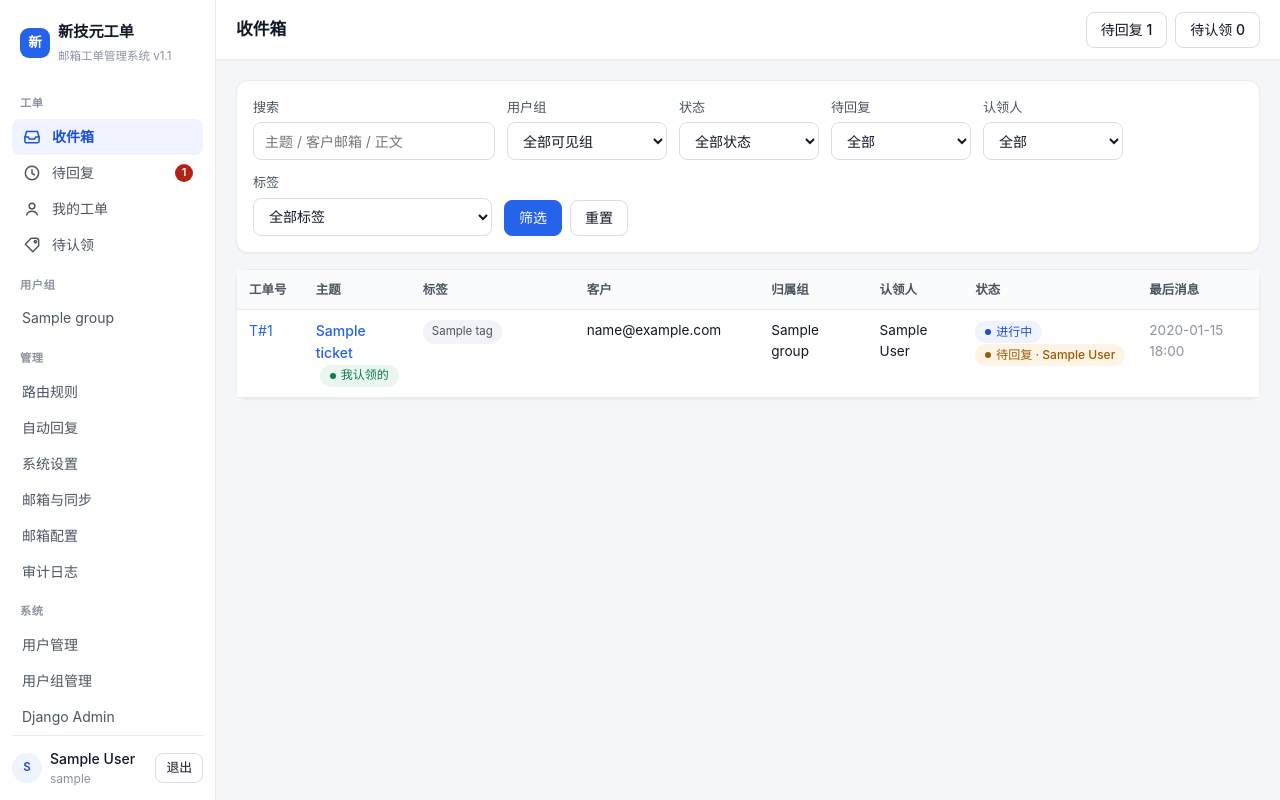
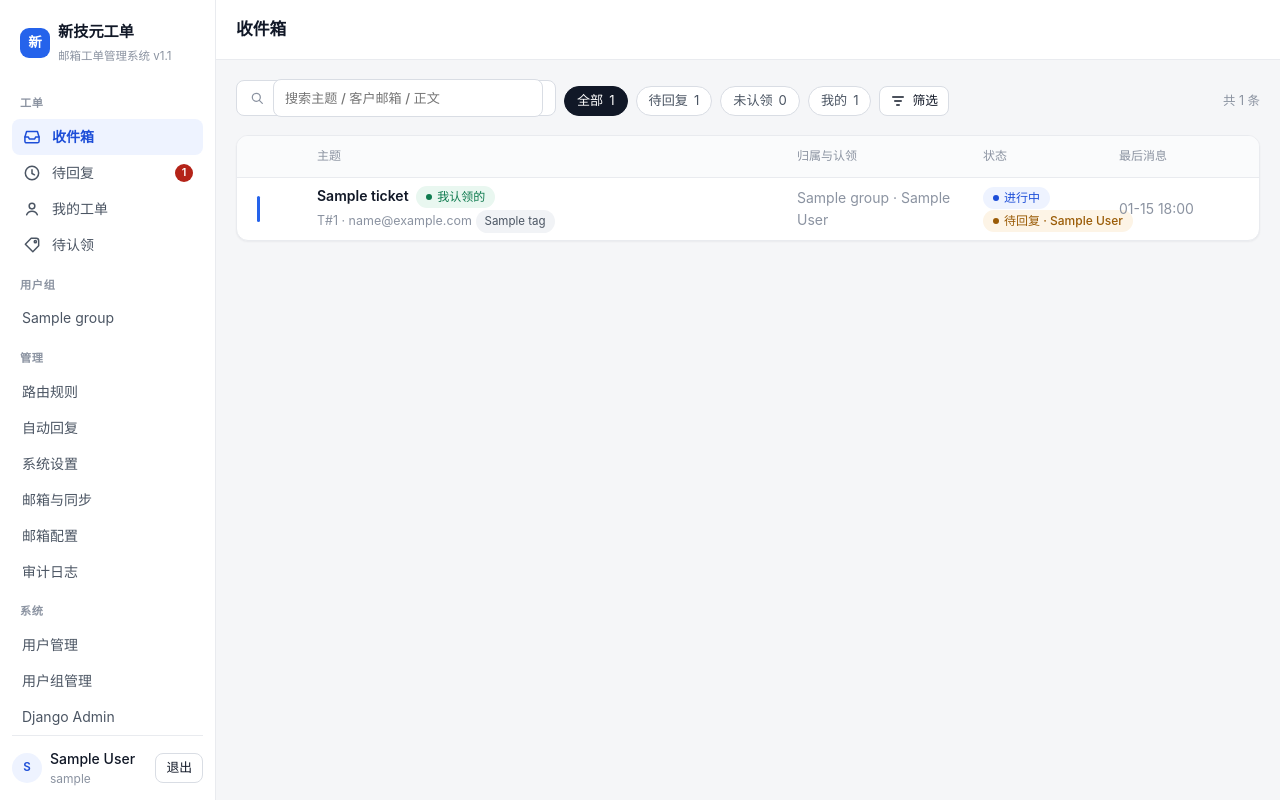
Before and after one commit to ixiqiu/OriDesk, a Django app: page / in a window 1280 px wide. Run offline with Django 5.2, Linux system fonts and the light colour scheme; a user stored in the database is signed in; tables that the repository leaves empty hold one stand-in row (values such as "Sample post").

Commit message:
[tickets] 列表页重做：卡片流 + 常驻搜索 + 筛选 chips + 底部弹层
设计重做第 2/3 步（第 1 步是设计系统与应用外壳）。原列表是 8 列表格 + 6 个筛选项平铺：
390px 视口下表格 708px 宽（横向溢出 1.8 倍）、筛选区高 311px，手机上先滚完筛选才看得到工单。

- templates/tickets/_inbox_table.html：改为 `.rows/.row` 宽松行列表 —— **同一份 DOM**，
  由 app.css 的 @media 在 ≤900px 摊成卡片（三行：主题 / 状态徽标+时间 / 归属与认领），
  不再用「表格 + 横向滚动」糊过去。行内信息重排：主题、T#·客户邮箱·标签角标、
  归属与认领、状态徽标、时间。
- templates/tickets/inbox.html：搜索常驻 + 常用筛选 chips（全部/待回复/未认领/我的，带计数）
  + 「筛选」按钮；其余 5 个筛选条件移入底部弹层（宽屏居中成对话框）。
  表单结构与 GET/HTMX 局部刷新（hx-select="#inbox-table"）保持不变，筛选字段仍随表单提交。
- apps/tickets/views.py：新增 `_scope_counts()` 供 chips 显示计数。**口径与 inbox() 里各
  scope 的过滤条件逐字一致**，避免出现"chip 显示 3 条、点进去 2 条"的自相矛盾。
- static/js/sheet.js（新增）+ app.css：弹层用原生 `<dialog>.showModal()` —— 遮罩、Esc
  关闭、焦点陷阱、背景惰性化全部交给浏览器，不自己写 scrim 与按键监听。
- static/css/app.css：补齐 `.ellipsis`（模板在用，v2 此前只保留了 `.truncate`）；
  窄屏卡片布局；列表工具条；`.badge-*` 统一为「浅底 + 深字 + 圆点」。
- docs/UI接口约定.md：登记新增的外壳/列表/弹层类名、弹层用法与静态资源指纹约定。

验证（本地起真实 Django + seed_demo 造 6 封工单，浏览器按 1280/390 渲染真实页面）：
- 桌面：行高 62px、chips 计数 6/2/2/3 与数据一致、弹层居中 520px、Esc 与关闭按钮均可关；
- 窄屏：同 6 个 `.row` 变 366×118 卡片，徽标与标题**不重叠**（实测几何），底部 Tab 常驻；
- 页面在 `ManifestStaticFilesStorage` 下渲染正常（静态资源已带指纹）。
- python -m pytest → 526 passed（其中 `test_inbox_row_shows_tags_with_overflow` 抓到并修正了
  我在改写时丢掉「…+N」溢出指示符的回归）。

```diff
--- a/apps/tickets/views.py
+++ b/apps/tickets/views.py
@@ -142,9 +142,28 @@
         "form": form,
         "groups": _selectable_groups(request.user),
         "tag_options": _tag_filter_options(request.user),
+        "scope_counts": _scope_counts(request.user),
     }
     template = "tickets/_inbox_table.html" if _is_htmx(request) else "tickets/inbox.html"
     return render(request, template, context)
+
+
+def _scope_counts(user) -> dict[str, int]:
+    """列表页 chips 上的计数。
+
+    口径必须与 inbox() 里各 scope 的过滤条件**逐字一致**，否则会出现"chip 显示 3 条、
+    点进去只有 2 条"这种自相矛盾的界面。因此这里刻意重复那三段过滤条件，
+    而不是去复用别处的近似统计。
+    """
+    visible = visible_tickets(user)
+    return {
+        "all": visible.count(),
+        "mine": visible.filter(assignee=user).count(),
+        "unassigned": visible.filter(assignee__isnull=True).exclude(status="closed").count(),
+        "awaiting": visible.filter(is_awaiting_reply=True)
+        .filter(Q(assignee__isnull=True) | Q(assignee=user))
+        .count(),
+    }
 
 
 def _tag_filter_options(user):
--- a/static/css/app.css
+++ b/static/css/app.css
@@ -249,19 +249,41 @@
 .chip:hover { background: var(--color-surface-2); text-decoration: none; }
 .chip-active { background: var(--color-text); border-color: var(--color-text); color: #fff; }
 
-/* ---------- 弹层（筛选 / 回复等） ---------- */
-.scrim { position: fixed; inset: 0; z-index: 40; background: rgba(17, 24, 39, .45); }
+/* ---------- 列表工具条：搜索 + 常用筛选 chips + 筛选入口 ---------- */
+.list-toolbar { display: flex; align-items: center; gap: 8px; flex-wrap: wrap; margin-bottom: 14px; }
+.list-search {
+  display: flex; align-items: center; gap: 8px; flex: 0 1 320px; min-width: 200px;
+  height: 36px; padding: 0 12px; background: var(--color-surface);
+  border: 1px solid var(--color-border-strong); border-radius: var(--radius-sm); color: var(--color-muted);
+}
+.list-search input { border: 0; min-height: 0; height: auto; padding: 0; background: transparent; }
+.list-search input:focus { outline: 0; }
+.list-search:focus-within { border-color: var(--color-primary); box-shadow: 0 0 0 3px #e4ecff; }
+.list-count { color: var(--color-muted); font-size: .78rem; margin-left: auto; }
+
+/* ---------- 底部弹层：原生 <dialog> 模态 ----------
+   用 dialog 而不是自己写遮罩：遮罩、Esc 关闭、焦点陷阱、惰性化背景都由浏览器负责。
+   _mockup 设计稿里的那版是纯静态演示，落地用这个更稳。 */
+.sheet-dialog {
+  border: 0; padding: 0; background: transparent;
+  width: 100%; max-width: 100%; margin: auto auto 0; max-height: 92vh;
+}
+.sheet-dialog::backdrop { background: rgba(17, 24, 39, .45); }
 .sheet {
-  position: fixed; z-index: 50; left: 0; right: 0; bottom: 0;
   background: var(--color-surface); border-radius: 18px 18px 0 0;
   box-shadow: 0 -10px 30px rgba(16, 24, 40, .18);
-  max-height: 88%; display: flex; flex-direction: column;
+  display: flex; flex-direction: column; max-height: 92vh;
 }
 .sheet-grip { width: 36px; height: 4px; border-radius: 2px; background: var(--color-border-strong); margin: 10px auto 2px; }
 .sheet-head { display: flex; align-items: center; justify-content: space-between; gap: 8px; padding: 12px 16px; }
 .sheet-head h2 { margin: 0; font-size: 1rem; }
 .sheet-body { padding: 0 16px 16px; overflow: auto; display: flex; flex-direction: column; gap: 14px; }
 .sheet-foot { display: flex; gap: 12px; padding: 12px 16px calc(16px + env(safe-area-inset-bottom)); border-top: 1px solid var(--color-border); }
+/* 宽屏：弹层居中成对话框，而不是贴着底部 */
+@media (min-width: 901px) {
+  .sheet-dialog { max-width: 520px; margin: auto; }
+  .sheet { border-radius: var(--radius-lg); }
+}
 
 /* ---------- 消息表单 / 提示条 ---------- */
 .form-row { margin-bottom: 12px; }
@@ -422,7 +459,7 @@
 .text-muted { color: var(--color-muted); } .text-danger { color: var(--color-danger); }
 .text-success { color: var(--color-success); } .text-warning { color: var(--color-warning); }
 .text-center { text-align: center; } .text-right { text-align: right; }
-.truncate { overflow: hidden; text-overflow: ellipsis; white-space: nowrap; }
+.truncate, .ellipsis { overflow: hidden; text-overflow: ellipsis; white-space: nowrap; }
 .w-full { width: 100%; } .w-1\/2 { width: 50%; } .w-1\/3 { width: 33.333%; } .w-2\/3 { width: 66.666%; }
 .rounded { border-radius: var(--radius-sm); } .rounded-lg { border-radius: var(--radius); }
 .border { border: 1px solid var(--color-border); } .border-t { border-top: 1px solid var(--color-border); }
--- /dev/null
+++ b/static/js/sheet.js
@@ -0,0 +1,34 @@
+/* 底部弹层开合（配合 app.css 的 .sheet-dialog / .sheet）。
+
+   用原生 <dialog>.showModal()：遮罩、Esc 关闭、焦点陷阱、背景惰性化都由浏览器负责，
+   不需要自己写 scrim 与按键监听。本脚本只做两件事：
+     1) [data-sheet-open="<id>"] 点击 → 打开对应 dialog；
+     2) [data-sheet-close] 点击 → 关闭所在 dialog。
+*/
+(function () {
+  "use strict";
+
+  function init() {
+    document.querySelectorAll("[data-sheet-open]").forEach(function (trigger) {
+      trigger.addEventListener("click", function () {
+        var dialog = document.getElementById(trigger.getAttribute("data-sheet-open"));
+        if (dialog && typeof dialog.showModal === "function") {
+          dialog.showModal();
+        }
+      });
+    });
+
+    document.querySelectorAll("[data-sheet-close]").forEach(function (button) {
+      button.addEventListener("click", function () {
+        var dialog = button.closest("dialog");
+        if (dialog) dialog.close();
+      });
+    });
+  }
+
+  if (document.readyState === "loading") {
+    document.addEventListener("DOMContentLoaded", init);
+  } else {
+    init();
+  }
+})();
--- a/templates/base.html
+++ b/templates/base.html
@@ -132,6 +132,7 @@
 </div>
 <script src="{% static 'vendor/htmx.min.js' %}"></script>
 <script src="{% static 'js/nav.js' %}"></script>
+<script src="{% static 'js/sheet.js' %}"></script>
 {% block extra_js %}{% endblock %}
 </body>
 </html>
--- a/templates/tickets/_inbox_table.html
+++ b/templates/tickets/_inbox_table.html
@@ -1,59 +1,38 @@
 {% load ui %}
+{# 工单列表：宽屏是宽松行列表（.rows/.row），窄屏由 app.css 的 @media 把同一份 DOM 摊成卡片流。 #}
 <div id="inbox-table">
   {% if tickets %}
-  <div class="card">
-    <table class="table">
-      <thead>
-        <tr>
-          <th style="width:70px">工单号</th>
-          <th>主题</th>
-          <th style="width:200px">标签</th>
-          <th style="width:200px">客户</th>
-          <th style="width:130px">归属组</th>
-          <th style="width:110px">认领人</th>
-          <th style="width:150px">状态</th>
-          <th style="width:150px">最后消息</th>
-        </tr>
-      </thead>
-      <tbody>
+  <div class="rows">
+    <div class="rows-head">
+      <span></span>
+      <span>主题</span>
+      <span>归属与认领</span>
+      <span>状态</span>
+      <span>最后消息</span>
+    </div>
     {% for ticket in tickets %}
-        <tr>
-          <td><a href="{% url 'tickets:detail' ticket.pk %}">T#{{ ticket.pk }}</a></td>
-          <td>
-            <a href="{% url 'tickets:detail' ticket.pk %}" class="font-medium">{{ ticket.subject|truncatechars:80 }}</a>
-            {% if ticket.assignee_id and ticket.assignee_id == user.pk %}
-              <span class="badge badge-claimed ml-1">我认领的</span>
-            {% endif %}
-          </td>
-          <td>
+    <a class="row" href="{% url 'tickets:detail' ticket.pk %}">
+      <span class="stripe {% if ticket.status == 'pending' %}stripe-pending{% elif ticket.status == 'closed' %}stripe-closed{% endif %}"></span>
+      <span>
+        <div class="row-subject ellipsis">
+          {{ ticket.subject|default:"（无主题）"|truncatechars:80 }}
+          {% if ticket.assignee_id and ticket.assignee_id == user.pk %}<span class="badge badge-claimed ml-1">我认领的</span>{% endif %}
+        </div>
+        <div class="row-sub ellipsis">
+          T#{{ ticket.pk }} · {{ ticket.customer_email }}
           {% with tags=ticket.ticket_tags.all %}
-            {% if tags %}
-            <div class="tag-list">
             {% for link in tags|slice:":3" %}
-                {% if link.tag.group_id and link.tag.group_id != ticket.group_id %}
-                  <span class="tag-badge tag-{{ link.tag.color }}" style="opacity:.6"
-                        title="历史标签（原属「{{ link.tag.group.name }}」组）">{{ link.tag.name }}</span>
-                {% else %}
-                  <span class="tag-badge tag-{{ link.tag.color }}"
-                        title="{{ link.tag.description|default:link.tag.name }}">{{ link.tag.name }}</span>
-                {% endif %}
+              <span class="tag-badge tag-{{ link.tag.color }}{% if link.tag.group_id and link.tag.group_id != ticket.group_id %} tag-foreign{% endif %}">{{ link.tag.name }}</span>
             {% endfor %}
-              {% if tags|length > 3 %}<span class="text-muted text-xs">…+{{ tags|length|add:"-3" }}</span>{% endif %}
+            {% if tags|length > 3 %}<span class="text-muted">…+{{ tags|length|add:"-3" }}</span>{% endif %}
+          {% endwith %}
         </div>
-            {% else %}
-            <span class="text-muted">—</span>
-            {% endif %}
-            {% endwith %}
-          </td>
-          <td class="text-sm">{{ ticket.customer_email }}</td>
-          <td class="text-sm">{{ ticket.group.name }}</td>
-          <td class="text-sm">{% if ticket.assignee %}{{ ticket.assignee.display_name }}{% else %}<span class="text-muted">未认领</span>{% endif %}</td>
-          <td>{{ ticket|status_badge }} {{ ticket|awaiting_badge }}</td>
-          <td class="text-sm text-muted">{{ ticket.last_message_at|date:"Y-m-d H:i" }}</td>
-        </tr>
+      </span>
+      <span class="text-muted nowrap">{{ ticket.group.name }} · {% if ticket.assignee %}{{ ticket.assignee.display_name }}{% else %}未认领{% endif %}</span>
+      <span>{{ ticket|status_badge }} {{ ticket|awaiting_badge }}</span>
+      <span class="text-muted nowrap">{{ ticket.last_message_at|date:"m-d H:i" }}</span>
+    </a>
     {% endfor %}
-      </tbody>
-    </table>
   </div>
   {% include "partials/_pagination.html" %}
   {% else %}
--- a/templates/tickets/inbox.html
+++ b/templates/tickets/inbox.html
@@ -4,21 +4,48 @@
 {% block page_title %}
   {% if scope == 'mine' %}我的工单{% elif scope == 'unassigned' %}待认领工单{% elif scope == 'awaiting' %}待回复工单{% else %}收件箱{% endif %}
 {% endblock %}
-{% block page_actions %}
-  <a class="btn" href="{% url 'tickets:awaiting' %}">待回复 {{ nav_awaiting_total }}</a>
-  <a class="btn" href="{% url 'tickets:unassigned' %}">待认领 {{ unassigned_count }}</a>
-{% endblock %}
 
 {% block content %}
-<div class="card mb-4">
-  <form method="get" class="card-body flex flex-wrap items-end gap-3" id="inbox-filter"
+
+{# 搜索常驻 + 常用筛选 chips；其余筛选条件收进底部弹层（窄屏不再占首屏 300px） #}
+<form method="get" id="inbox-filter" class="list-toolbar"
       hx-get="{{ request.path }}" hx-target="#inbox-table" hx-select="#inbox-table" hx-swap="outerHTML"
-        hx-push-url="true" hx-trigger="change, submit">
-    <div style="min-width:220px">
-      <label for="id_q">搜索</label>
-      <input type="text" name="q" id="id_q" value="{{ filters.q }}" placeholder="主题 / 客户邮箱 / 正文">
+      hx-push-url="true">
+
+  <label class="list-search">
+    <svg class="icon-sm" viewBox="0 0 24 24" fill="none" stroke="currentColor" stroke-width="1.9" stroke-linecap="round"><circle cx="11" cy="11" r="6"/><path d="M15.5 15.5 20 20"/></svg>
+    <input type="text" name="q" id="id_q" value="{{ filters.q }}" placeholder="搜索主题 / 客户邮箱 / 正文">
+  </label>
+
+  <div class="chips">
+    <a class="chip {% if scope == 'all' %}chip-active{% endif %}" href="{% url 'tickets:inbox' %}">全部 <span>{{ scope_counts.all }}</span></a>
+    <a class="chip {% if scope == 'awaiting' %}chip-active{% endif %}" href="{% url 'tickets:awaiting' %}">待回复 <span>{{ scope_counts.awaiting }}</span></a>
+    <a class="chip {% if scope == 'unassigned' %}chip-active{% endif %}" href="{% url 'tickets:unassigned' %}">未认领 <span>{{ scope_counts.unassigned }}</span></a>
+    <a class="chip {% if scope == 'mine' %}chip-active{% endif %}" href="{% url 'tickets:mine' %}">我的 <span>{{ scope_counts.mine }}</span></a>
   </div>
-    <div style="min-width:160px">
+
+  <button type="button" class="btn btn-sm" data-sheet-open="filter-sheet">
+    <svg class="icon-sm" viewBox="0 0 24 24" fill="none" stroke="currentColor" stroke-width="1.9" stroke-linecap="round"><path d="M4 6h16M7 12h10M10 18h4"/></svg>
+    筛选
+  </button>
+
+  <span class="list-count">
+    共 {{ page_obj.paginator.count }} 条
+    {% if filters.group or filters.status or filters.awaiting or filters.assignee or filters.tag or filters.q %}· 已筛选{% endif %}
+  </span>
+
+  {# 其余筛选条件：窄屏从底部弹出，宽屏居中成对话框。放在 form 内，提交时才带得上。 #}
+  <dialog class="sheet-dialog" id="filter-sheet">
+    <div class="sheet">
+      <div class="sheet-grip"></div>
+      <div class="sheet-head">
+        <h2>筛选</h2>
+        <button type="button" class="iconbtn" data-sheet-close aria-label="关闭">
+          <svg class="icon" viewBox="0 0 24 24" fill="none" stroke="currentColor" stroke-width="2" stroke-linecap="round"><path d="M6 6l12 12M18 6 6 18"/></svg>
+        </button>
+      </div>
+      <div class="sheet-body">
+        <div class="field">
           <label for="id_group">用户组</label>
           <select name="group" id="id_group">
             <option value="">全部可见组</option>
@@ -27,7 +54,7 @@
             {% endfor %}
           </select>
         </div>
-    <div style="min-width:140px">
+        <div class="field">
           <label for="id_status">状态</label>
           <select name="status" id="id_status">
             <option value="">全部状态</option>
@@ -36,7 +63,7 @@
             <option value="closed" {% if filters.status == 'closed' %}selected{% endif %}>已关闭</option>
           </select>
         </div>
-    <div style="min-width:140px">
+        <div class="field">
           <label for="id_awaiting">待回复</label>
           <select name="awaiting" id="id_awaiting">
             <option value="">全部</option>
@@ -44,7 +71,7 @@
             <option value="0" {% if filters.awaiting == '0' %}selected{% endif %}>不含待回复</option>
           </select>
         </div>
-    <div style="min-width:140px">
+        <div class="field">
           <label for="id_assignee">认领人</label>
           <select name="assignee" id="id_assignee">
             <option value="">全部</option>
@@ -52,23 +79,23 @@
             <option value="none" {% if filters.assignee == 'none' %}selected{% endif %}>未认领</option>
           </select>
         </div>
-    <div style="min-width:170px">
+        <div class="field">
           <label for="id_tag">标签</label>
           <select name="tag" id="id_tag">
             <option value="">全部标签</option>
             {% for tag in tag_options %}
-          <option value="{{ tag.pk }}" {% if filters.tag|stringformat:'s' == tag.pk|stringformat:'s' %}selected{% endif %}>
-            {{ tag.name }}{% if tag.group %}（{{ tag.group.name }}）{% endif %}
-          </option>
+              <option value="{{ tag.pk }}" {% if filters.tag|stringformat:'s' == tag.pk|stringformat:'s' %}selected{% endif %}>{{ tag.name }}{% if tag.group %}（{{ tag.group.name }}）{% endif %}</option>
             {% endfor %}
           </select>
         </div>
-    <div class="flex gap-2">
-      <button class="btn btn-primary" type="submit">筛选</button>
-      <a class="btn" href="{{ request.path }}">重置</a>
       </div>
+      <div class="sheet-foot">
+        <a class="btn" href="{{ request.path }}" style="flex:0 0 96px">重置</a>
+        <button class="btn btn-primary" type="submit" style="flex:1">查看结果</button>
+      </div>
+    </div>
+  </dialog>
 </form>
-</div>
 
 {% include "tickets/_inbox_table.html" %}
 {% endblock %}
```
Also changed, not shown: other parts of static/css/app.css (+25 -10 lines), docs/UI接口约定.md (+18 -0 lines). Lines whose indentation alone changed are shown as unchanged.
